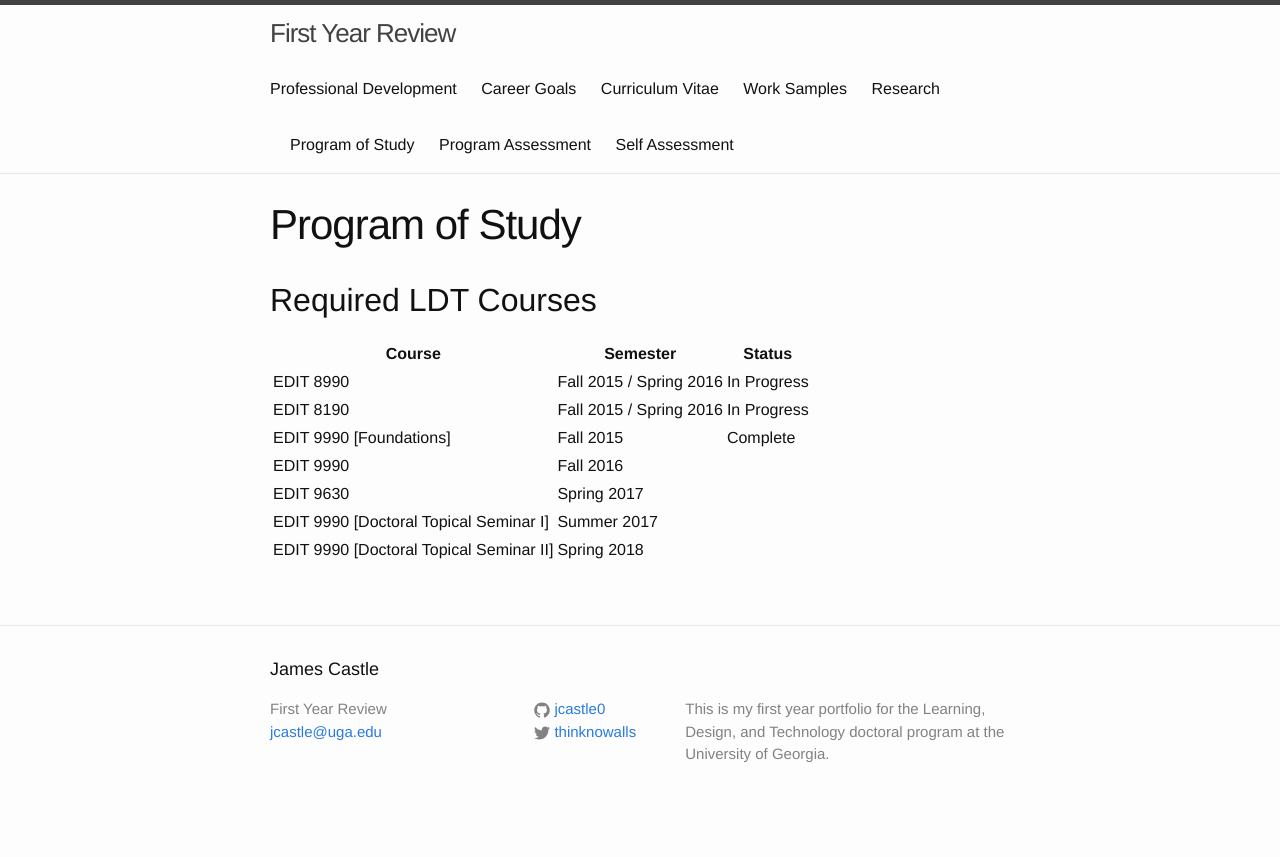
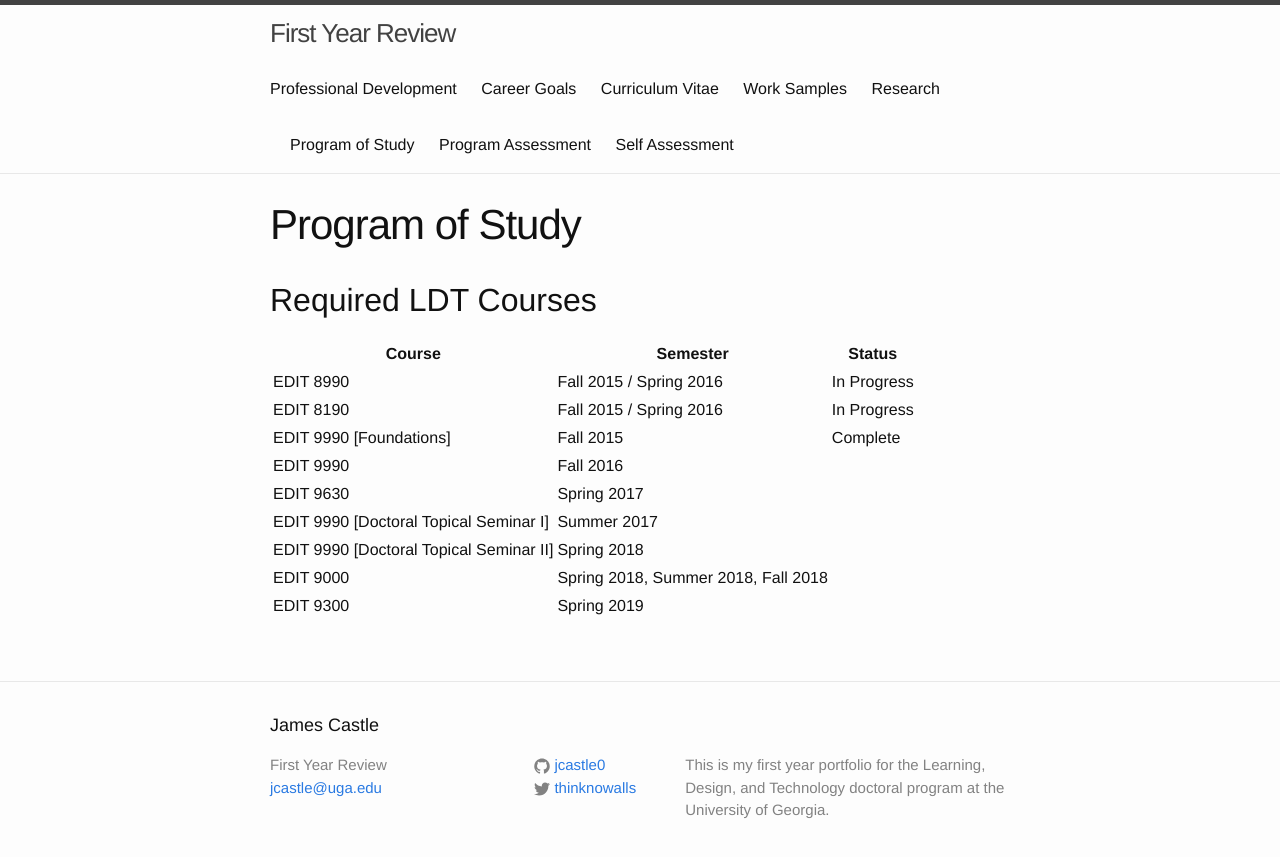
Before and after one commit to jcastle0/ldtportfolio, a Jekyll site: the page built from program.md, in a window 1280 px wide. Shown: the top 857 px of the page. Built offline with Jekyll 4.4.1, drawn with Linux system fonts in a browser that asks for light colours.

Commit message:
Update program.md

```diff
--- a/program.md
+++ b/program.md
@@ -15,3 +15,5 @@ permalink: /program/
 | EDIT 9630               | Spring 2017             |             |
 | EDIT 9990 [Doctoral Topical Seminar I] | Summer 2017 |          |
 | EDIT 9990 [Doctoral Topical Seminar II] | Spring 2018 |         |
+| EDIT 9000               | Spring 2018, Summer 2018, Fall 2018 | |
+| EDIT 9300               | Spring 2019             |             |
```
